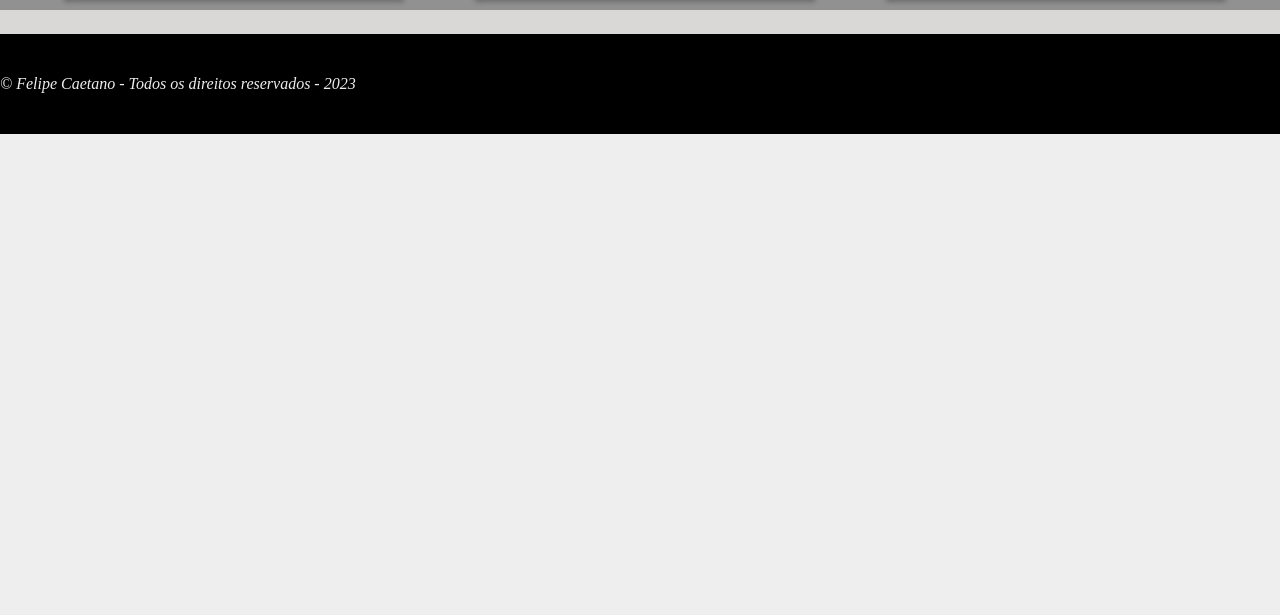
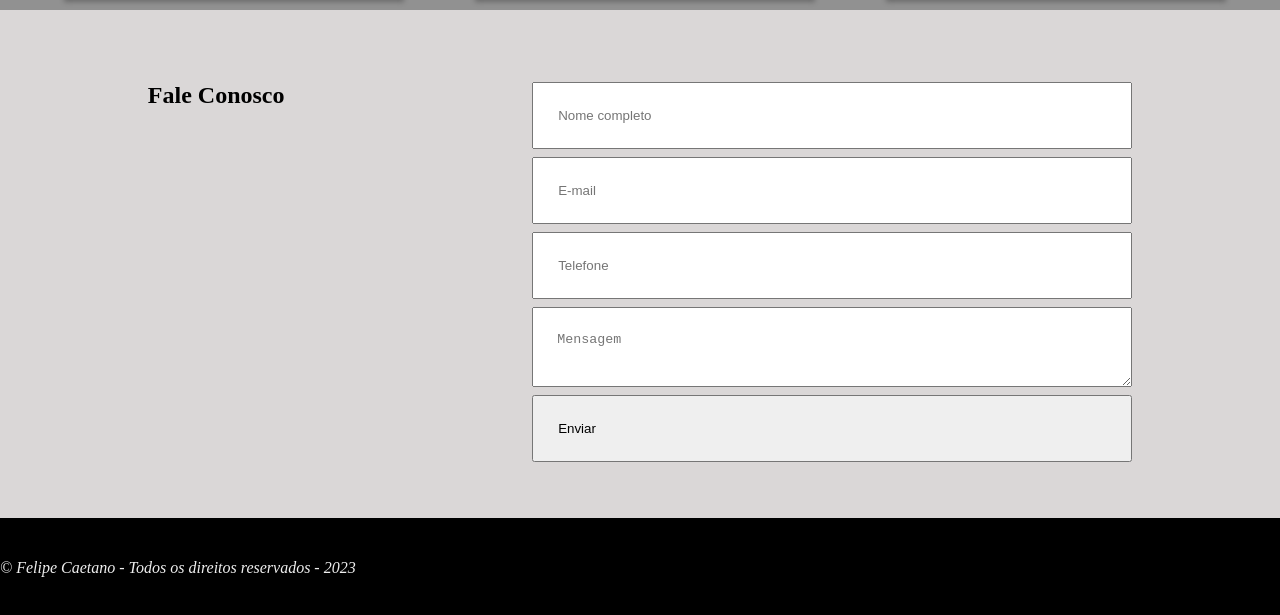
Before and after one commit to Felipe-Caetano/memoriaspb, a plain HTML site: page index.html in a window 1280 px wide. Shown: the part 1013-1628 px from the top of the page. Before the commit the page ends 1147 px from the top, so only its background shows below. Drawn offline with Linux system fonts and the light colour scheme.

Commit message:
commit secundario

```diff
--- a/index.html
+++ b/index.html
@@ -27,7 +27,7 @@
                 <img class="felipe" src="Images/Eu.JPEG" alt="Selfie Felipe Caetano"/>
             <div>
                 <h2>Sobre</h2>
-                <p>Lorem ipsum dolor, sit amet consectetur adipisicing elit. Culpa, rem! Maiores magni sunt maxime laboriosam! Consectetur veritatis eos tenetur magni praesentium tempora, quam, maiores error corporis iste quo quod vitae.</p>
+                <p>Lorem ipsum dolor sit, amet consectetur adipisicing elit. Aut laborum fugit odio incidunt ipsum amet aspernatur vero vel molestias excepturi quam nisi, maiores aperiam consequuntur quis architecto. Eum, rerum soluta. adipisicing elit. Culpa, rem! Maiores magni sunt maxime laboriosam! Consectetur veritatis eos tenetur magni praesentium tempora, quam, maiores error corporis iste quo quod vitae.</p>
                 <p>Lorem ipsum dolor sit amet consectetur adipisicing elit. Qui doloribus excepturi dignissimos repudiandae aliquid aspernatur, voluptates aperiam assumenda sunt. Natus non praesentium esse commodi totam impedit quaerat hic, amet eligendi!</p>
                 <p>Lorem ipsum dolor sit amet consectetur adipisicing elit. Autem minus veritatis distinctio nostrum fugit. Similique, vitae. Voluptatibus saepe beatae itaque qui doloribus, perspiciatis assumenda nesciunt quos eos esse sunt laborum.</p>
             </div>
@@ -57,6 +57,19 @@
                             </div>
             </main>
         </section>
+        <section id="contact">
+            <div class="contact-container">
+                <h3>Fale Conosco</h3>
+                    <form>
+                        <input type="text" placeholder="Nome completo"/>
+                        <input type="email" placeholder="E-mail"/>
+                        <input type="tel" placeholder="Telefone"/>
+                        <textarea placeholder="Mensagem"></textarea>
+                        <button type="submit">Enviar</button>
+                    </form>
+                </div>
+            </div>
+        </section>
         <footer>
             <div class="container">
                 <p>
--- a/style.css
+++ b/style.css
@@ -97,6 +97,32 @@ main {
     background-color: #919191;
 }
 
+#contact {
+    align-items: center;
+}
+
+.contact-container {
+    display: flex;
+    flex-wrap: wrap;
+    justify-content:space-around;
+    padding: 24px;
+    }
+
+    .contact-container h3 {
+        font-size: 24px;
+    }
+
+form input,
+form textarea,
+form button {
+    display: flex;
+    align-items: center;
+    width: 320px;
+    margin-bottom: 8px;
+    padding: 24px;
+    width: 600px;
+}
+
 footer{
     height: 100px;
     display: flex;
```
